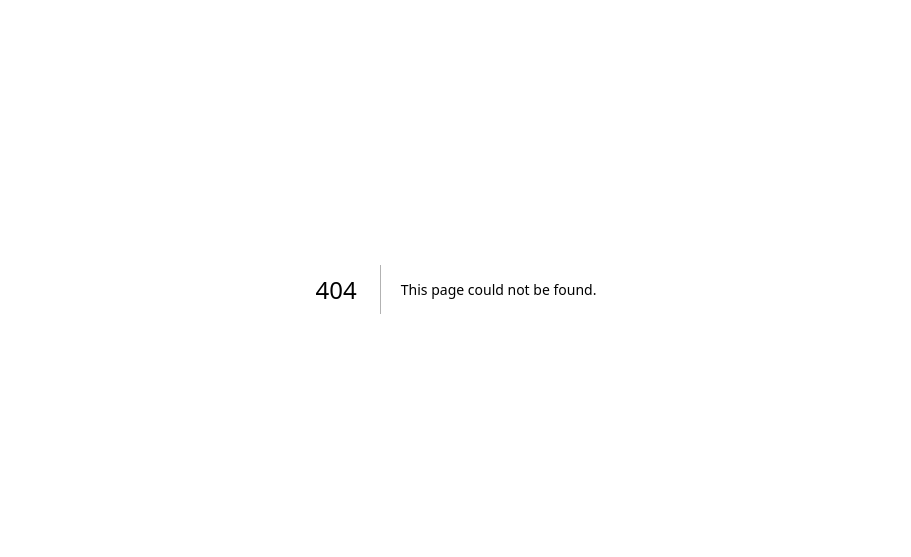
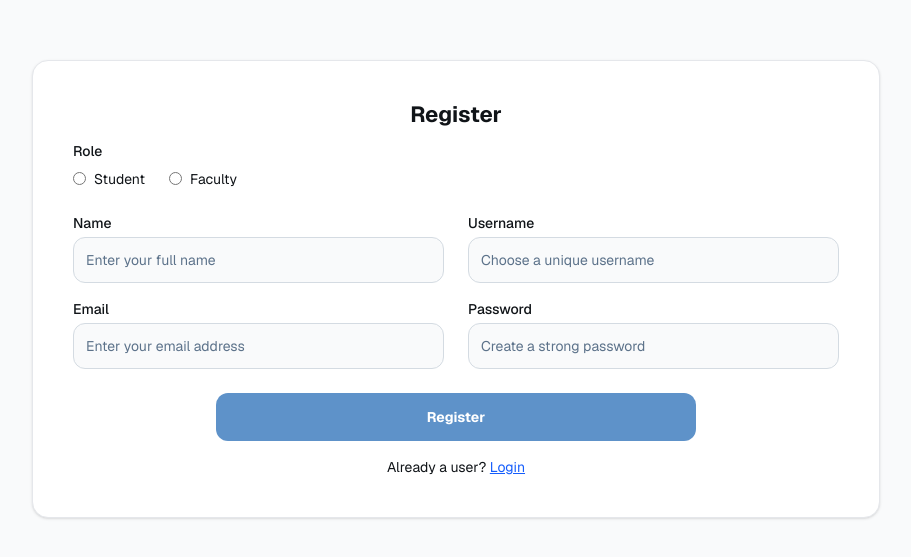
Before and after one commit to Sourav2507/Student-Management-System, a Next.js app in the folder frontend/: page /authorization/register in a window 1280 px wide. Before the commit this address had no page. Shown: the part 111-668 px from the top of the page, without its empty margins (184-1095 px from the left). Built offline with nearby package versions, Linux system fonts and the light colour scheme.

Commit message:
Added the designs of Register and Login Page.

```diff
--- /dev/null
+++ b/frontend/app/authorization/login/page.tsx
@@ -0,0 +1,65 @@
+'use client';
+
+import Link from 'next/link';
+import { useState } from 'react';
+
+export default function LoginPage() {
+  const [form, setForm] = useState({ username: '', password: '' });
+
+  const handleChange = (e: React.ChangeEvent<HTMLInputElement>) => {
+    setForm({ ...form, [e.target.name]: e.target.value });
+  };
+
+  return (
+    <div className="min-h-screen flex items-center justify-center bg-gray-50 font-sans text-sm">
+      <div className="w-full max-w-md px-4">
+        <div className="bg-white border border-gray-200 rounded-2xl shadow-sm p-6 md:p-10">
+          <h2 className="text-[#101418] text-[22px] font-bold leading-tight text-center pb-3">
+            Login
+          </h2>
+
+          <div className="flex flex-col gap-4">
+            <label className="flex flex-col">
+              <p className="text-[#101418] font-medium pb-1">Username</p>
+              <input
+                type="text"
+                name="username"
+                value={form.username}
+                onChange={handleChange}
+                placeholder="Enter your username"
+                className="form-input rounded-xl border border-[#d4dbe2] bg-gray-50 p-3 placeholder:text-[#5c728a]"
+              />
+            </label>
+
+            <label className="flex flex-col">
+              <p className="text-[#101418] font-medium pb-1">Password</p>
+              <input
+                type="password"
+                name="password"
+                value={form.password}
+                onChange={handleChange}
+                placeholder="Enter your password"
+                className="form-input rounded-xl border border-[#d4dbe2] bg-gray-50 p-3 placeholder:text-[#5c728a]"
+              />
+            </label>
+          </div>
+
+          <div className="flex justify-center pt-6">
+            <button className="w-full rounded-xl h-12 px-6 bg-[#5e92c9] text-white font-bold">
+              Login
+            </button>
+          </div>
+
+          <div className="text-center pt-4">
+            <p className="text-[#101418]">
+              New here?{' '}
+              <Link href="/authorization/register" className="text-blue-600 underline">
+                Register
+              </Link>
+            </p>
+          </div>
+        </div>
+      </div>
+    </div>
+  );
+}
--- /dev/null
+++ b/frontend/app/authorization/register/page.tsx
@@ -0,0 +1,155 @@
+'use client';
+
+import { useState } from 'react';
+import Link from 'next/link';
+
+interface Field {
+  label: string;
+  placeholder: string;
+  type?: string;
+}
+
+export default function RegisterPage() {
+  const [role, setRole] = useState('');
+
+  const commonFields: Field[] = [
+    {
+      label: 'Name',
+      placeholder: 'Enter your full name',
+    },
+    {
+      label: 'Username',
+      placeholder: 'Choose a unique username',
+    },
+    {
+      label: 'Email',
+      placeholder: 'Enter your email address',
+    },
+    {
+      label: 'Password',
+      placeholder: 'Create a strong password',
+      type: 'password',
+    },
+  ];
+
+  const studentFields: Field[] = [
+    {
+      label: 'Roll Number',
+      placeholder: 'Enter your roll number',
+    },
+    {
+      label: 'Branch',
+      placeholder: 'Enter your branch',
+    },
+    {
+      label: 'Semester',
+      placeholder: 'Enter your semester',
+    },
+  ];
+
+  const facultyFields: Field[] = [
+    {
+      label: 'Faculty ID',
+      placeholder: 'Enter your faculty ID',
+    },
+    {
+      label: 'Designation',
+      placeholder: 'Enter your designation',
+    },
+  ];
+
+  const selectedRoleFields =
+    role === 'student' ? studentFields : role === 'faculty' ? facultyFields : [];
+
+  const combinedFields = [...commonFields, ...selectedRoleFields];
+
+  const firstColumnFields = combinedFields.filter((_, index) => index % 2 === 0);
+  const secondColumnFields = combinedFields.filter((_, index) => index % 2 !== 0);
+
+  return (
+    <div className="min-h-screen flex items-center justify-center bg-gray-50 font-sans text-sm">
+      <div className="w-full max-w-4xl">
+        <div className="bg-white border border-gray-200 rounded-2xl shadow-sm p-6 md:p-10 mx-6">
+          <h2 className="text-[#101418] text-[22px] font-bold leading-tight text-center pb-3">
+            Register
+          </h2>
+
+          {/* Role Selection */}
+          <div className="pb-6">
+            <p className="text-[#101418] font-medium pb-2">Role</p>
+            <div className="flex items-center gap-6">
+              <label className="flex items-center gap-2">
+                <input
+                  type="radio"
+                  name="role"
+                  value="student"
+                  className="form-radio text-blue-600"
+                  checked={role === 'student'}
+                  onChange={() => setRole('student')}
+                />
+                <span className="text-[#101418]">Student</span>
+              </label>
+              <label className="flex items-center gap-2">
+                <input
+                  type="radio"
+                  name="role"
+                  value="faculty"
+                  className="form-radio text-blue-600"
+                  checked={role === 'faculty'}
+                  onChange={() => setRole('faculty')}
+                />
+                <span className="text-[#101418]">Faculty</span>
+              </label>
+            </div>
+          </div>
+
+          {/* Input Fields */}
+          <div className="grid grid-cols-1 md:grid-cols-2 gap-6">
+            <div className="flex flex-col gap-4">
+              {firstColumnFields.map((field, idx) => (
+                <label key={idx} className="flex flex-col">
+                  <p className="text-[#101418] font-medium pb-1">{field.label}</p>
+                  <input
+                    type={field.type || 'text'}
+                    placeholder={field.placeholder}
+                    className="form-input rounded-xl border border-[#d4dbe2] bg-gray-50 p-3 placeholder:text-[#5c728a]"
+                  />
+                </label>
+              ))}
+            </div>
+
+            <div className="flex flex-col gap-4">
+              {secondColumnFields.map((field, idx) => (
+                <label key={idx} className="flex flex-col">
+                  <p className="text-[#101418] font-medium pb-1">{field.label}</p>
+                  <input
+                    type={field.type || 'text'}
+                    placeholder={field.placeholder}
+                    className="form-input rounded-xl border border-[#d4dbe2] bg-gray-50 p-3 placeholder:text-[#5c728a]"
+                  />
+                </label>
+              ))}
+            </div>
+          </div>
+
+          {/* Submit Button */}
+          <div className="flex justify-center pt-6">
+            <button className="w-full max-w-[480px] rounded-xl h-12 px-6 bg-[#5e92c9] text-white font-bold">
+              Register
+            </button>
+          </div>
+
+          {/* Login Redirect */}
+          <div className="text-center pt-4">
+            <p className="text-[#101418]">
+              Already a user?{' '}
+              <Link href="/authorization/login" className="text-blue-600 underline">
+                Login
+              </Link>
+            </p>
+          </div>
+        </div>
+      </div>
+    </div>
+  );
+}
```
